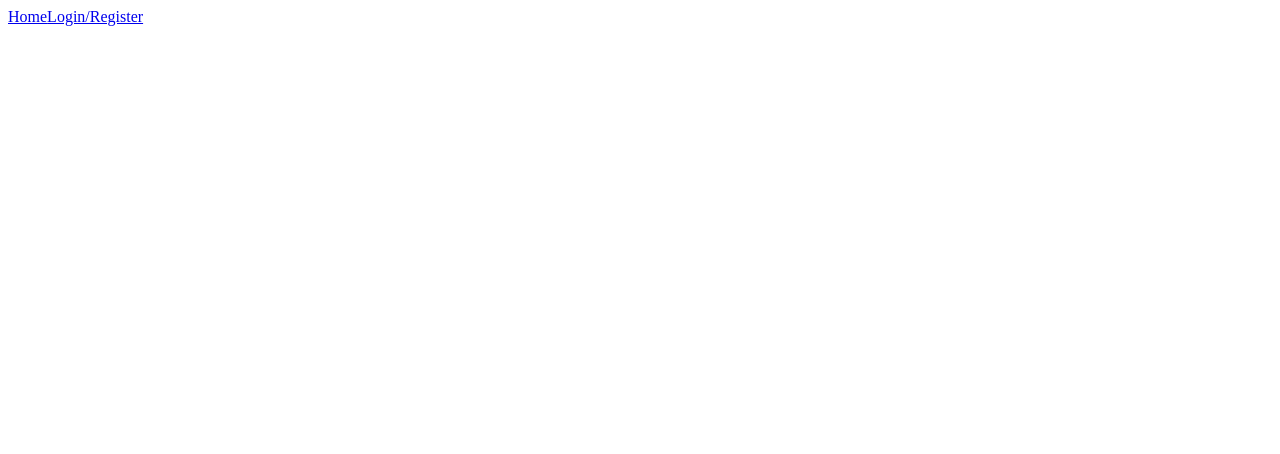
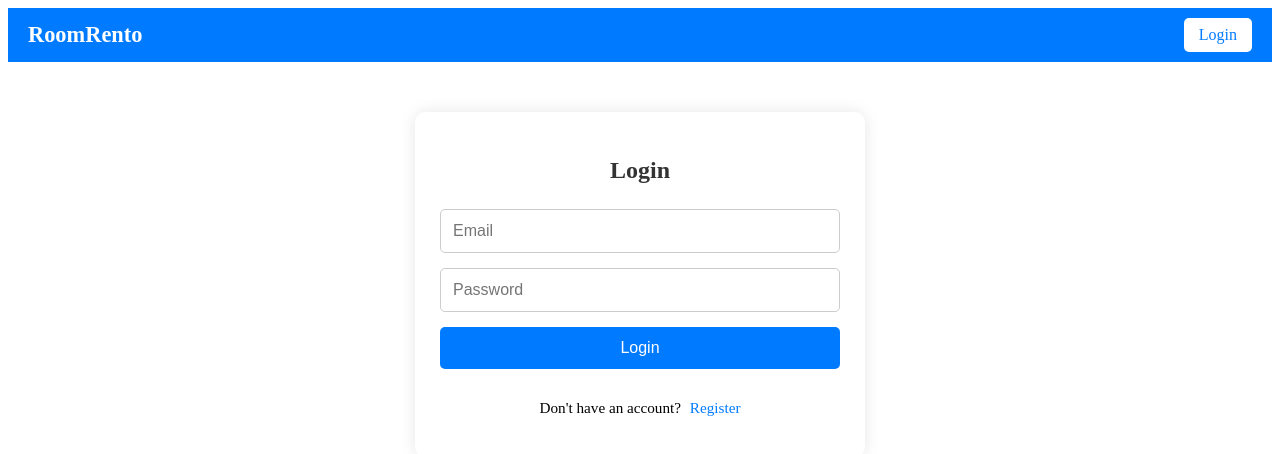
Before and after one commit to Anshmalik94/RoomRento, a React (Create React App) app in the folder client/: page /login in a window 1280 px wide. Before the commit this address had no page. Shown: the top 454 px of the page. Built offline with nearby package versions, Linux system fonts and the light colour scheme.

Commit message:
navbar add and polish

```diff
--- a/client/src/App.js
+++ b/client/src/App.js
@@ -1,9 +1,10 @@
-import { BrowserRouter as Router, Routes, Route, Link } from "react-router-dom";
+import { BrowserRouter as Router, Routes, Route } from "react-router-dom";
 import RoomsList from "./components/RoomsList";
 import RoomDetails from "./components/RoomDetails";
 import AddRoom from "./components/AddRoom";
 import AuthForm from "./components/AuthForm";
 import HelpSupport from "./components/HelpSupport";
+import Navbar from "./components/Navbar";
 import { useEffect, useState } from "react";
 
 function App() {
@@ -15,23 +16,13 @@ function App() {
 
   return (
     <Router>
-      <nav>
-        <Link to="/">Home</Link>
-        {token ? (
-          <>
-            <Link to="/add-room">Add Room</Link>
-            <button onClick={() => setToken("")}>Logout</button>
-          </>
-        ) : (
-          <Link to="/auth">Login/Register</Link>
-        )}
-      </nav>
+      <Navbar token={token} setToken={setToken} />
 
       <Routes>
         <Route path="/" element={<RoomsList />} />
         <Route path="/room/:id" element={<RoomDetails />} />
         <Route path="/add-room" element={<AddRoom token={token} />} />
-        <Route path="/auth" element={<AuthForm setToken={setToken} />} />
+        <Route path="/login" element={<AuthForm setToken={setToken} />} />
         <Route path="/help" element={<HelpSupport />} />
       </Routes>
     </Router>
--- a/client/src/components/AuthForm.css
+++ b/client/src/components/AuthForm.css
@@ -1,49 +1,39 @@
-.add-room-container {
-  max-width: 500px;
-  margin: 30px auto;
-  padding: 20px;
+.auth-container {
+  max-width: 400px;
+  margin: 50px auto;
+  padding: 25px;
   background: #fff;
   border-radius: 10px;
   box-shadow: 0 0 15px rgba(0,0,0,0.1);
 }
 
-.add-room-form {
+.auth-form {
   display: flex;
   flex-direction: column;
   gap: 15px;
 }
 
-.add-room-form h2 {
+.auth-form h2 {
   text-align: center;
   margin-bottom: 10px;
   color: #333;
 }
 
-.add-room-form input,
-.add-room-form textarea,
-.add-room-form select {
-  padding: 10px;
+.auth-form input {
+  padding: 12px;
   border: 1px solid #ccc;
   border-radius: 5px;
   font-size: 1rem;
-  width: 100%;
-  box-sizing: border-box;
+  transition: border-color 0.3s, box-shadow 0.3s;
 }
 
-.add-room-form textarea {
-  resize: vertical;
-  min-height: 80px;
+.auth-form input:focus {
+  border-color: #007bff;
+  box-shadow: 0 0 5px rgba(0,123,255,0.3);
+  outline: none;
 }
 
-.file-label {
-  font-size: 0.95rem;
-  color: #333;
-  display: flex;
-  flex-direction: column;
-  gap: 5px;
-}
-
-.add-room-form button {
+.auth-form button {
   padding: 12px;
   background-color: #007bff;
   color: #fff;
@@ -54,13 +44,25 @@
   transition: background 0.3s;
 }
 
-.add-room-form button:hover {
+.auth-form button:hover {
   background-color: #0056b3;
 }
 
+.toggle-text {
+  text-align: center;
+  font-size: 0.95rem;
+}
+
+.toggle-text span {
+  color: #007bff;
+  cursor: pointer;
+  font-weight: 500;
+  margin-left: 5px;
+}
+
 @media (max-width: 600px) {
-  .add-room-container {
-    margin: 15px;
-    padding: 15px;
+  .auth-container {
+    margin: 20px;
+    padding: 20px;
   }
 }
--- a/client/src/components/AuthForm.js
+++ b/client/src/components/AuthForm.js
@@ -1,51 +1,63 @@
 import { useState } from "react";
 import axios from "axios";
 import BASE_URL from "../config";
+import "./AuthForm.css";
 import { useNavigate } from "react-router-dom";
-import "./AuthForm.css";
 
 function AuthForm({ setToken }) {
   const [isLogin, setIsLogin] = useState(true);
-  const [username, setUsername] = useState("");
-  const [password, setPassword] = useState("");
+  const [formData, setFormData] = useState({ email: "", password: "" });
   const navigate = useNavigate();
+
+  const handleChange = e =>
+    setFormData({ ...formData, [e.target.name]: e.target.value });
 
   const handleSubmit = async e => {
     e.preventDefault();
-    const url = isLogin ? "/auth/login" : "/auth/register";
+    const endpoint = isLogin ? "/auth/login" : "/auth/register";
 
     try {
-      const res = await axios.post(`${BASE_URL}${url}`, { username, password });
+      const res = await axios.post(`${BASE_URL}${endpoint}`, formData);
       setToken(res.data.token);
+      localStorage.setItem("token", res.data.token);
+      alert(isLogin ? "Login Successful!" : "Registration Successful!");
       navigate("/");
     } catch (err) {
       console.log(err);
-      alert("Error occurred");
+      alert("Failed, please try again.");
     }
   };
 
   return (
     <div className="auth-container">
-      <h2>{isLogin ? "Login" : "Register"}</h2>
       <form className="auth-form" onSubmit={handleSubmit}>
+        <h2>{isLogin ? "Login" : "Register"}</h2>
+
         <input
-          placeholder="Username"
-          value={username}
-          onChange={e => setUsername(e.target.value)}
+          type="email"
+          name="email"
+          placeholder="Email"
+          onChange={handleChange}
           required
         />
+
         <input
           type="password"
+          name="password"
           placeholder="Password"
-          value={password}
-          onChange={e => setPassword(e.target.value)}
+          onChange={handleChange}
           required
         />
+
         <button type="submit">{isLogin ? "Login" : "Register"}</button>
+
+        <p className="toggle-text">
+          {isLogin ? "Don't have an account?" : "Already have an account?"}{" "}
+          <span onClick={() => setIsLogin(!isLogin)}>
+            {isLogin ? "Register" : "Login"}
+          </span>
+        </p>
       </form>
-      <p className="toggle-text" onClick={() => setIsLogin(!isLogin)}>
-        {isLogin ? "Don't have an account? Register" : "Already have an account? Login"}
-      </p>
     </div>
   );
 }
--- /dev/null
+++ b/client/src/components/Navbar.css
@@ -0,0 +1,67 @@
+.navbar {
+  display: flex;
+  justify-content: space-between;
+  align-items: center;
+  background: #007bff;
+  padding: 10px 20px;
+  color: #fff;
+  position: sticky;
+  top: 0;
+  z-index: 100;
+}
+
+.navbar-left,
+.navbar-center,
+.navbar-right {
+  display: flex;
+  align-items: center;
+}
+
+.navbar-home {
+  color: #fff;
+  text-decoration: none;
+  font-size: 1.4rem;
+  font-weight: bold;
+}
+
+.navbar-center {
+  flex: 1;
+  justify-content: center;
+}
+
+.navbar-btn {
+  background: #fff;
+  color: #007bff;
+  border: none;
+  padding: 8px 15px;
+  margin-left: 10px;
+  border-radius: 5px;
+  text-decoration: none;
+  cursor: pointer;
+  font-weight: 500;
+  transition: background 0.3s;
+}
+
+.navbar-btn:hover {
+  background: #e6e6e6;
+}
+
+.logout-btn {
+  background: #ff4d4d;
+  color: #fff;
+}
+
+.logout-btn:hover {
+  background: #d93636;
+}
+
+@media (max-width: 600px) {
+  .navbar-home {
+    font-size: 1.2rem;
+  }
+
+  .navbar-btn {
+    padding: 6px 10px;
+    font-size: 0.9rem;
+  }
+}
--- /dev/null
+++ b/client/src/components/Navbar.jsx
@@ -0,0 +1,36 @@
+import { Link, useNavigate } from "react-router-dom";
+import "./Navbar.css";
+
+function Navbar({ token, setToken }) {
+  const navigate = useNavigate();
+
+  const handleLogout = () => {
+    localStorage.removeItem("token");
+    setToken(null);
+    navigate("/login");
+  };
+
+  return (
+    <nav className="navbar">
+      <div className="navbar-left">
+        <Link to="/" className="navbar-home">RoomRento</Link>
+      </div>
+
+      <div className="navbar-center">
+        {/* Future logo space */}
+      </div>
+
+      <div className="navbar-right">
+        {token && <Link to="/add-room" className="navbar-btn">Add Room</Link>}
+
+        {token ? (
+          <button className="navbar-btn logout-btn" onClick={handleLogout}>Logout</button>
+        ) : (
+          <Link to="/login" className="navbar-btn">Login</Link>
+        )}
+      </div>
+    </nav>
+  );
+}
+
+export default Navbar;
```
